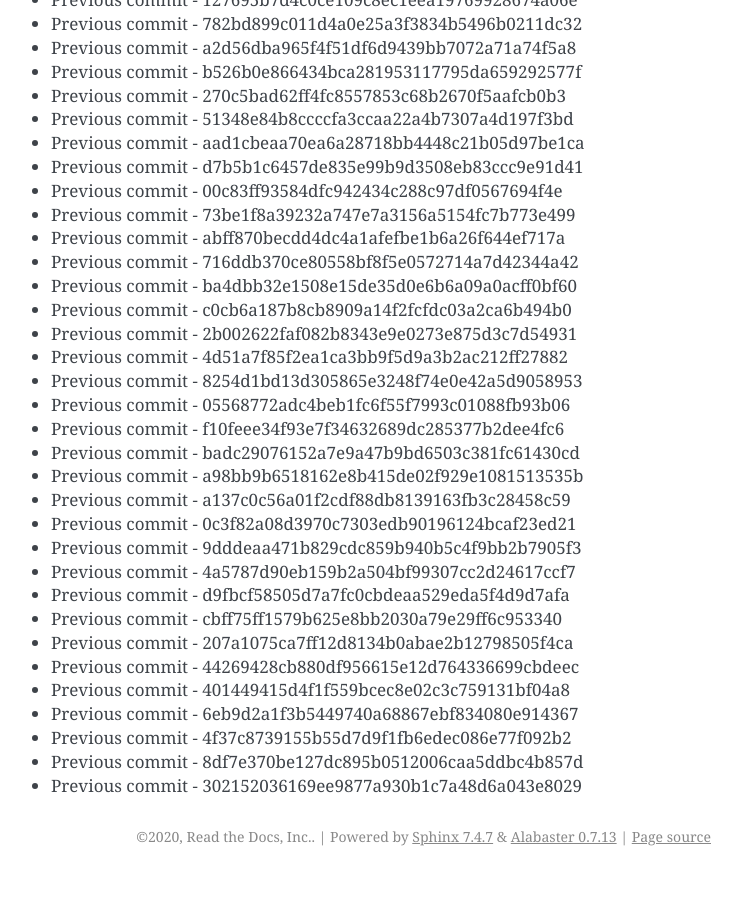
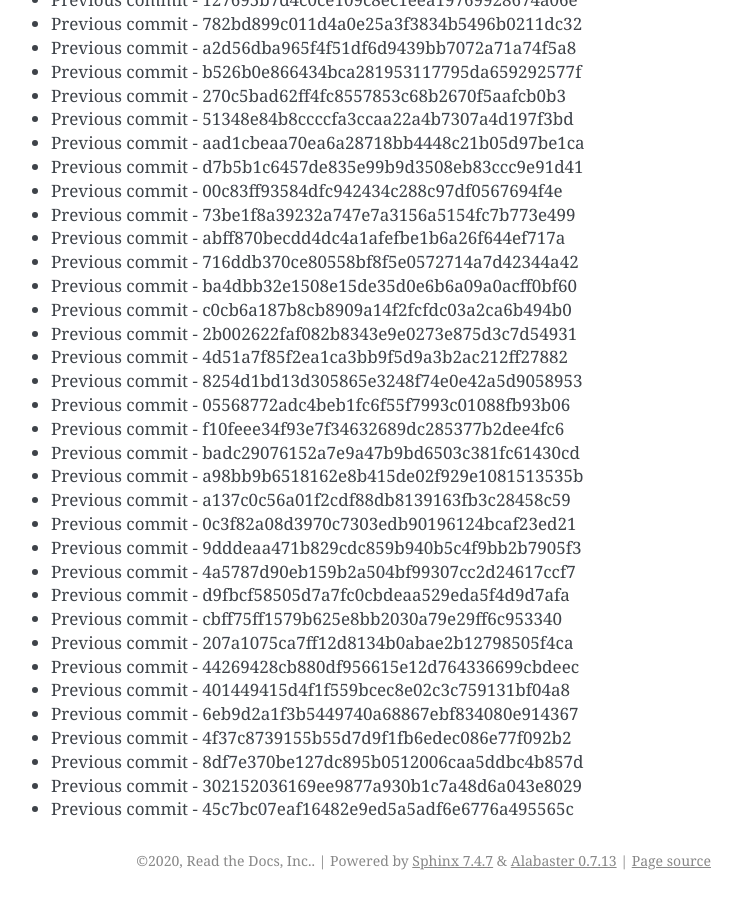
Before and after one commit to readthedocs/rtd-git-stresstest, a Sphinx documentation site: the page built from docs/updates.rst, in a window 1280 px wide and 900 px high, scrolled down 103886 px. Shown: the whole window, without its empty margins (399-1141 px from the left). Built offline with Sphinx 7.4.7, drawn with Linux system fonts in a browser that asks for light colours; before the commit the page ends 104762 px from its top, so only the background shows below that.

Commit message:
Generating commit from previous: 45c7bc07eaf16482e9ed5a5adf6e6776a495565c

```diff
--- a/docs/updates.rst
+++ b/docs/updates.rst
@@ -4397,3 +4397,4 @@ It can be tested for any performance characteristics.
 * Previous commit - 4f37c8739155b55d7d9f1fb6edec086e77f092b2
 * Previous commit - 8df7e370be127dc895b0512006caa5ddbc4b857d
 * Previous commit - 302152036169ee9877a930b1c7a48d6a043e8029
+* Previous commit - 45c7bc07eaf16482e9ed5a5adf6e6776a495565c
```
